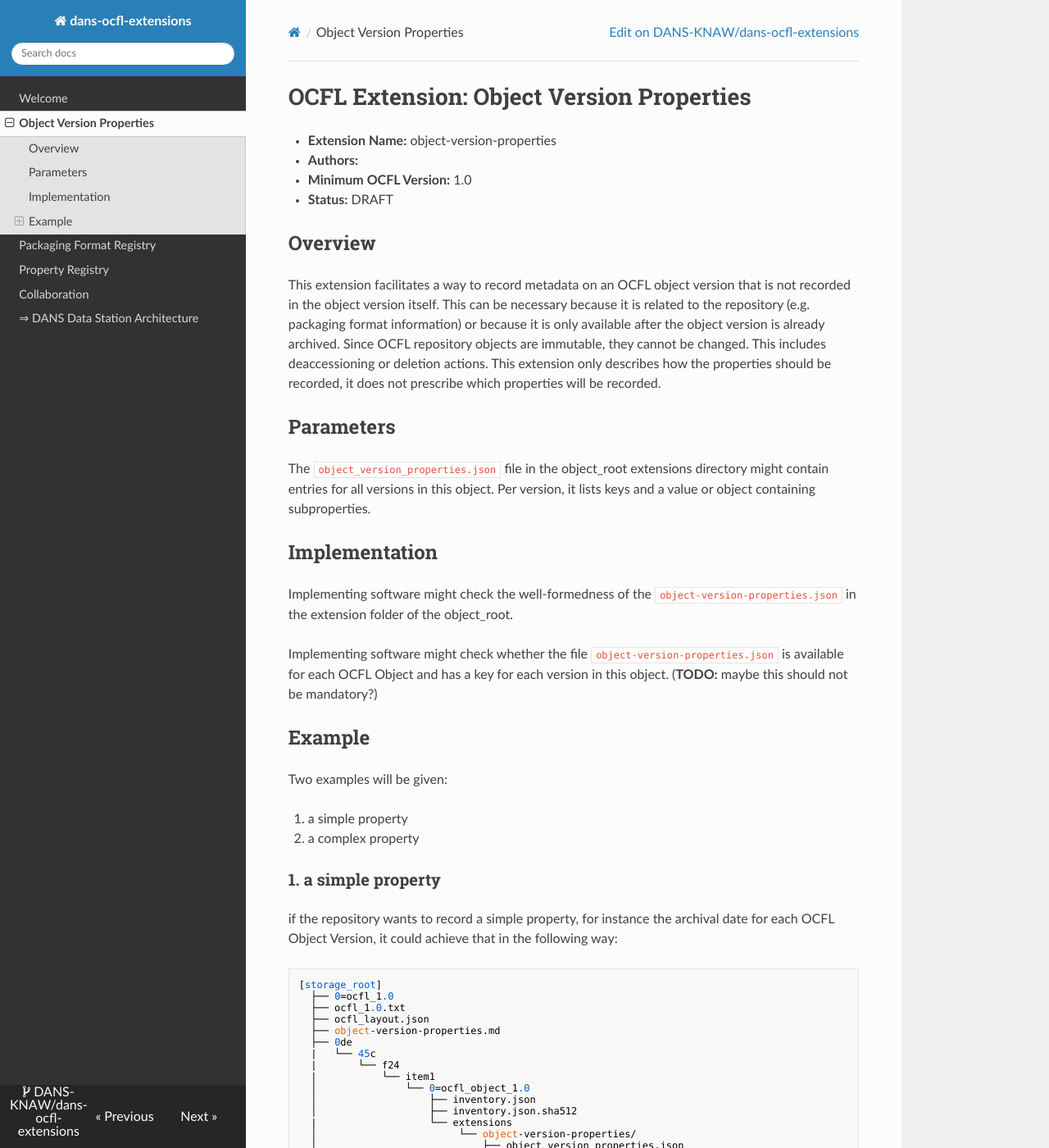
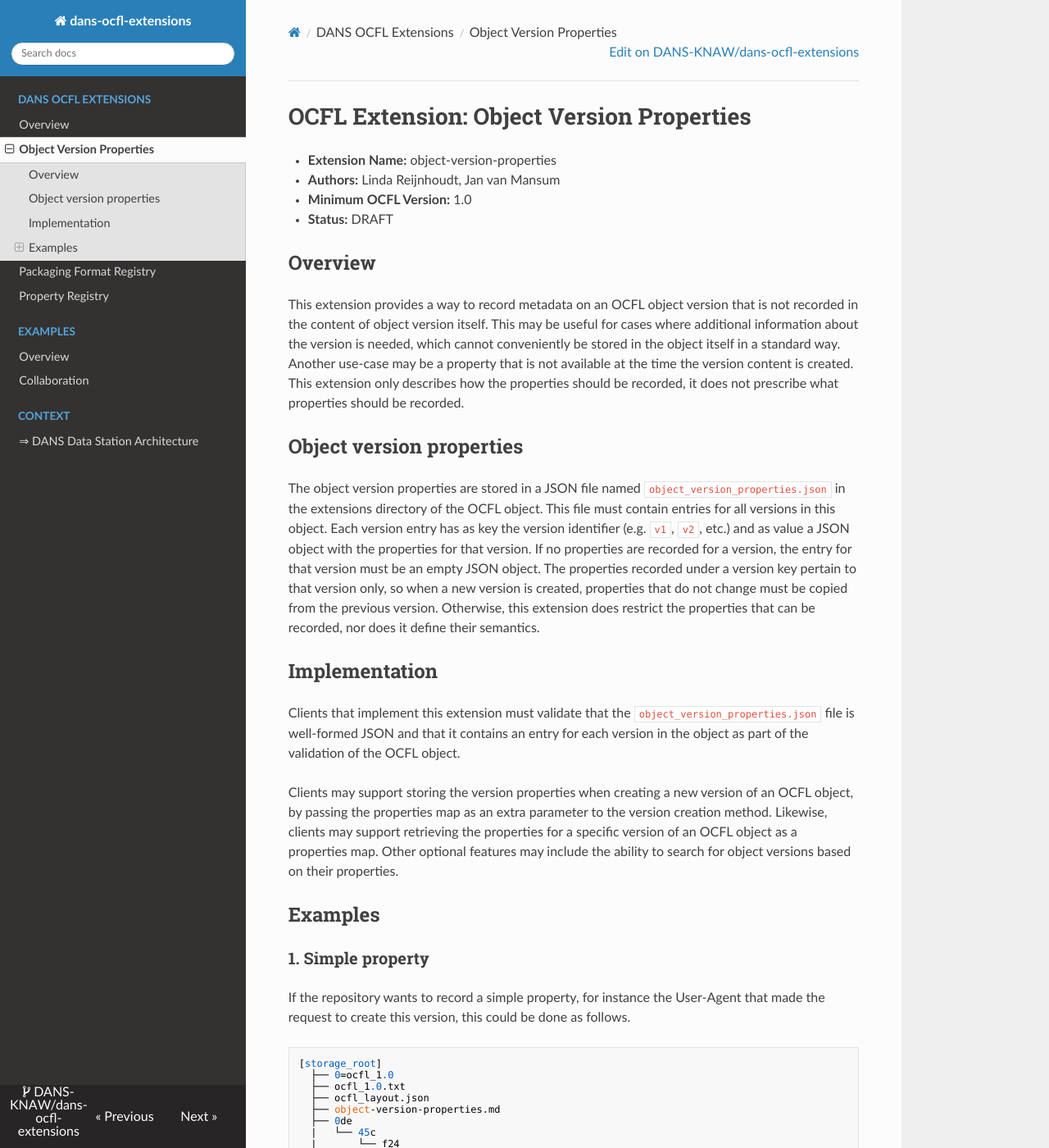
Before and after one commit to DANS-KNAW/dans-ocfl-extensions, an MkDocs documentation site: the page built from docs/object-version-properties/object-version-properties.md, in a window 1280 px wide and 1400 px high. Shown: the whole window at 82% size. Built offline with MkDocs 1.6.1, drawn with Linux system fonts in a browser that asks for light colours; nearby versions of some CDN libraries; some of the changed text lies outside the part shown.

Commit message:
Refactor (#4)
* Update docs/packaging-format-registry/packaging-format-registry.md

Co-authored-by: lindareijnhoudt <linda.reijnhoudt@dans.knaw.nl>

* Update docs/packaging-format-registry/packaging-format-registry.md

Co-authored-by: lindareijnhoudt <linda.reijnhoudt@dans.knaw.nl>

* Update docs/packaging-format-registry/packaging-format-registry.md

Co-authored-by: lindareijnhoudt <linda.reijnhoudt@dans.knaw.nl>

---------

Co-authored-by: lindareijnhoudt <linda.reijnhoudt@dans.knaw.nl>

````diff
--- a/docs/object-version-properties/object-version-properties.md
+++ b/docs/object-version-properties/object-version-properties.md
@@ -1,34 +1,41 @@
 # OCFL Extension: Object Version Properties
 
 - **Extension Name:** object-version-properties
-- **Authors:**
+- **Authors:** Linda Reijnhoudt, Jan van Mansum
 - **Minimum OCFL Version:** 1.0
 - **Status:** DRAFT
 
 ## Overview
-This extension facilitates a way to record metadata on an OCFL object version that is not recorded in the object version itself. This can be necessary because it is related to the repository (e.g. packaging format information) or because it is only available after the object version is already archived. Since OCFL repository objects are immutable, they cannot be changed.
-This includes deaccessioning or deletion actions.
-This extension only describes how the properties should be recorded, it does not prescribe which properties will be recorded.
 
-## Parameters
-The `object_version_properties.json` file in the object_root extensions directory might contain entries for all versions in this object. Per version, it lists keys and a value or object containing subproperties.
+This extension provides a way to record metadata on an OCFL object version that is not recorded in the content of object version itself. This may be useful for
+cases where additional information about the version is needed, which cannot conveniently be stored in the object itself in a standard way. Another use-case may
+be a property that is not available at the time the version content is created. This extension only describes how the properties should be recorded, it does not
+prescribe what properties should be recorded.
+
+## Object version properties
+
+The object version properties are stored in a JSON file named `object_version_properties.json` in the extensions directory of the OCFL object. This file must
+contain entries for all versions in this object. Each version entry has as key the version identifier (e.g. `v1`, `v2`, etc.) and as value a JSON object with
+the properties for that version. If no properties are recorded for a version, the entry for that version must be an empty JSON object. The properties recorded
+under a version key pertain to that version only, so when a new version is created, properties that do not change must be copied from the previous version.
+Otherwise, this extension does restrict the properties that can be recorded, nor does it define their semantics.
 
 ## Implementation
-Implementing software might check the well-formedness of the `object-version-properties.json` in the extension folder of the object_root.
 
-Implementing software might check whether the file `object-version-properties.json` is available for each OCFL Object and has a key for each version in this object.
-(**TODO:** maybe this should not be mandatory?)
+Clients that implement this extension must validate that the `object_version_properties.json` file is well-formed JSON and that it contains an entry for each
+version in the object as part of the validation of the OCFL object.
 
-## Example
-Two examples will be given:
+Clients may support storing the version properties when creating a new version of an OCFL object, by passing the properties map as an extra parameter to the
+version creation method. Likewise, clients may support retrieving the properties for a specific version of an OCFL object as a properties map. Other optional
+features may include the ability to search for object versions based on their properties.
 
-1. a simple property
-2. a complex property
+## Examples
 
-### 1. a simple property
-if the repository wants to record a simple property, for instance the archival date for each OCFL Object Version, it could achieve that in the following way:
+### 1. Simple property
 
-```
+If the repository wants to record a simple property, for instance the User-Agent that made the request to create this version, this could be done as follows.
+
+```text
 [storage_root]
   ├── 0=ocfl_1.0
   ├── ocfl_1.0.txt
@@ -51,28 +58,36 @@
                       └── content/
                           └── ... files ...
 ```
-the `object-version-properties.json` of the OCFL object could have the following entry:
 
-```
+The `object-version-properties.json` of the OCFL object could have the following entry:
+
+```json
 {
-  "v1" : {
-    "archival-date" : "2024-07-30T21:12:04"
+  "v1": {
+    "User-Agent": "Mozilla/5.0 (Windows NT 10.0; Win64; x64)"
   }
 }
 ```
 
-### 2. a complex property
-if the repository wants to record a complex object for a version, for instance that it has been deaccessioned, this could be done with a similar structure. The `object-version-properties.json` of the OCFL object might have the following entry:
+### 2. Complex property
 
-```
+If the repository wants to record a complex object for a version, for instance that it has been deaccessioned, this could be done with a similar structure. The
+`object-version-properties.json` of the OCFL object might have the following entry:
+
+```json
 {
-  "v2": {"archival-date" : "2025-10-15T13:19:00"},
-  "v1" : {
-    "archival-date" : "2024-07-30T21:12:04"
-    "deaccessioned" : {
-      "datetime" : "2025-10-15T13:19:00",
-      "reason" : "Deaccessioned because dataset was deleted in Easy"
+  "v1": {
+    "User-Agent": "Mozilla/5.0 (Windows NT 10.0; Win64; x64)"
+  },
+  "v2": {
+    "User-Agent": "Mozilla/5.0 (Windows NT 10.0; Win64; x64)",
+    "deaccessioned": {
+      "datetime": "2025-10-15T13:19:00",
+      "reason": "Deaccessioned because dataset was deleted in Easy"
     }
   }
 }
 ```
+
+Note, that this example also demonstrates that a property that remain unchanged between versions (in this case "User-Agent") must be copied from the previous
+version.
--- a/mkdocs.yml
+++ b/mkdocs.yml
@@ -22,12 +22,16 @@
 repo_url: https://github.com/DANS-KNAW/dans-ocfl-extensions
 
 nav:
-  - Welcome: index.md
-  - Object Version Properties: object-version-properties/object-version-properties.md
-  - Packaging Format Registry: packaging-format-registry/packaging-format-registry.md
-  - Property Registry: property-registry/property-registry.md
-  - Collaboration: collaboration/index.md
-  - ⇒ DANS Data Station Architecture: arch.md
+  - DANS OCFL Extensions:
+    - Overview: index.md
+    - Object Version Properties: object-version-properties/object-version-properties.md
+    - Packaging Format Registry: packaging-format-registry/packaging-format-registry.md
+    - Property Registry: property-registry/property-registry.md
+  - Examples:
+    - Overview: examples.md
+    - Collaboration: collaboration/index.md
+  - Context:
+    - ⇒ DANS Data Station Architecture: arch.md
 
 plugins:
   - markdownextradata
````
Also changed, not shown: docs/collaboration/index.md (+1 -1 lines), docs/examples.md (added, +4 -0 lines), docs/index.md (+2 -5 lines), docs/packaging-format-registry/packaging-format-registry.md (+56 -41 lines), docs/property-registry/property-registry.md (+1 -1 lines).
